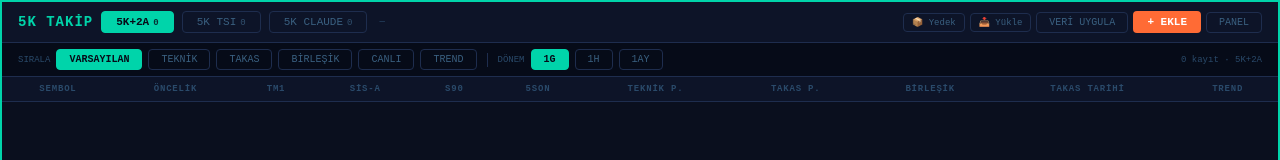
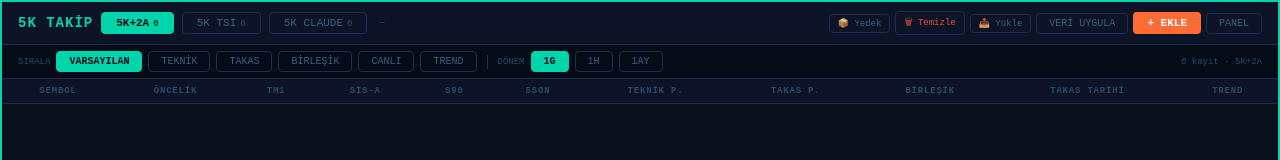
Before and after one commit to fuyadesignbilisim-design/5k2a-panel, a React (Create React App) app: page / in a window 1280 px wide. Shown: the top 160 px of the page. Built offline with nearby package versions, Linux system fonts and the light colour scheme.

Commit message:
Update App.js

```diff
--- a/src/App.js
+++ b/src/App.js
@@ -270,6 +270,13 @@ export default function App(){
     try{const p=JSON.parse(veriInput.trim());receiveData(p);setVeriInput("");setVeriBox(false);}
     catch(e){logEkle(`❌ JSON hatası: ${e.message}`);}
   }
+  function temizleData(){
+    if(!window.confirm(`[${LISTELER[aktifListe].label}] listesindeki TÜM veri silinecek. Emin misiniz?`))return;
+    const bos={semboller:{},son:null};
+    kaydet(aktifListe,bos);
+    logEkle(`🗑 [${aktifListe}] liste temizlendi.`);
+  }
+
   function exportData(){
     const blob=new Blob([JSON.stringify(dbler,null,2)],{type:"application/json"});
     const url=URL.createObjectURL(blob);
@@ -353,6 +360,7 @@ export default function App(){
         </div>
         <div style={{display:"flex",gap:5,alignItems:"center"}} ref={ref}>
           <button onClick={exportData} style={{...btn(false),fontSize:9,padding:"3px 8px"}}>📦 Yedek</button>
+          <button onClick={temizleData} style={{...btn(false,C.red),fontSize:9,padding:"3px 8px",color:C.red}}>🗑 Temizle</button>
           <label style={{...btn(false),fontSize:9,padding:"3px 8px",cursor:"pointer"}}>
             📥 Yükle<input type="file" accept=".json" onChange={importData} style={{display:"none"}}/>
           </label>
```
